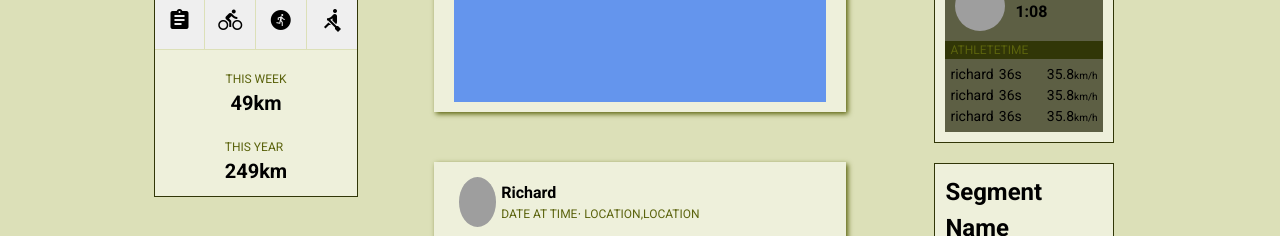
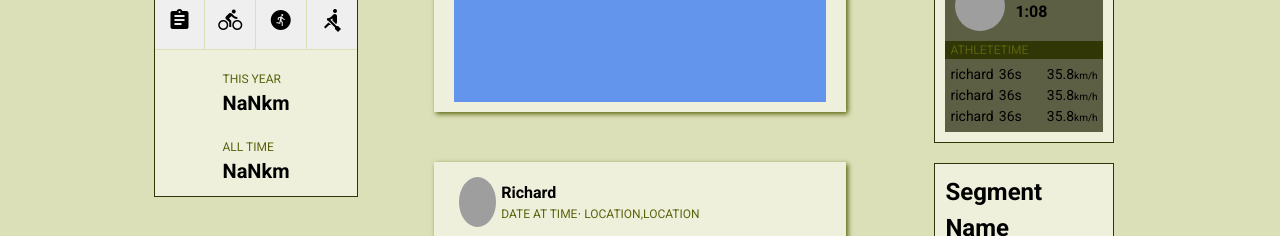
Before and after one commit to rwalsh221/mooch_fe_dev, a React (Create React App) app in the folder mooch_fe_dev/: page /dashboard in a window 1280 px wide. Shown: the part 362-598 px from the top of the page. Built offline with nearby package versions, Linux system fonts and the light colour scheme; grey boxes are pictures that could not be loaded.

Commit message:
setup UserStats for activity data

```diff
--- a/mooch_fe_dev/src/layout/Dashboard/Dashboard.js
+++ b/mooch_fe_dev/src/layout/Dashboard/Dashboard.js
@@ -16,10 +16,11 @@ const Dashboard = () => {
     lastname: 'user',
     profile_medium: '',
   });
+
   console.log(userInfo);
   useEffect(() => {
     console.log('GET');
-    const getData = async () => {
+    const getUserInfoData = async () => {
       try {
         const getUserInfo = await fetch(
           'http://localhost/mooch_be_dev/athlete/',
--- a/mooch_fe_dev/src/layout/Dashboard/UserStats/UserStats.js
+++ b/mooch_fe_dev/src/layout/Dashboard/UserStats/UserStats.js
@@ -1,39 +1,66 @@
-import React from 'react';
+import React, { useState } from 'react';
 import classes from './UserStats.module.css';
 
-const UserStats = () => (
+const UserStats = ({
+  rideYearProps,
+  rideAllProps,
+  runYearProps,
+  runAllProps,
+  swimYearProps,
+  swimAllProps,
+}) => {
+  const [statDisplay, setStatDisplay] = useState('allActivities');
+
+  const stats = {
+    ride: { yearTotal: rideYearProps, allTimeTotal: rideAllProps },
+    run: { yearTotal: runYearProps, allTimeTotal: runAllProps },
+    swim: { yearTotal: swimYearProps, allTimeTotal: swimAllProps },
+    allActivities: {
+      yearTotal: rideYearProps + runYearProps + swimYearProps,
+      allTimeTotal: rideAllProps + runAllProps + swimAllProps,
+    },
+  };
+
+  const statsDisplayHandler = (activity) => {
+    setStatDisplay(activity);
+  };
+
+  console.log(stats);
+
+  return (
     <div className={classes.user_stats}>
       <div className={classes.stat_btn_container}>
-      <button>
+        <button onClick={() => statsDisplayHandler('allActivities')}>
           <span className="material-icons">assignment</span>
         </button>
-      <button>
+        <button onClick={() => statsDisplayHandler('allActivities')}>
           <span className="material-icons">directions_bike</span>
         </button>
-      <button>
+        <button onClick={() => statsDisplayHandler('allActivities')}>
           <span className="material-icons">run_circle</span>
         </button>
-      <button>
+        <button onClick={() => statsDisplayHandler('allActivities')}>
           <span className="material-icons">rowing</span>
         </button>
-    </div>
-    <div>
-      <p className={classes.stat_title} data-card-style="title">
-        this week
-      </p>
-      <p className={classes.stat_total} data-card-style="total">
-        49km
-      </p>
       </div>
       <div>
         <p className={classes.stat_title} data-card-style="title">
           this year
         </p>
         <p className={classes.stat_total} data-card-style="total">
-        249km
+          {stats[statDisplay].yearTotal}km
+        </p>
+      </div>
+      <div>
+        <p className={classes.stat_title} data-card-style="title">
+          all time
+        </p>
+        <p className={classes.stat_total} data-card-style="total">
+          {stats[statDisplay].allTimeTotal}km
         </p>
       </div>
     </div>
   );
+};
 
 export default UserStats;
```
Lines whose indentation alone changed are shown as unchanged.
